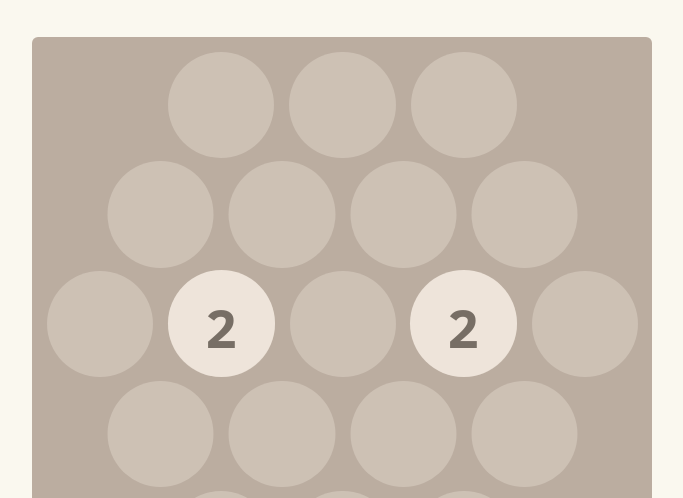
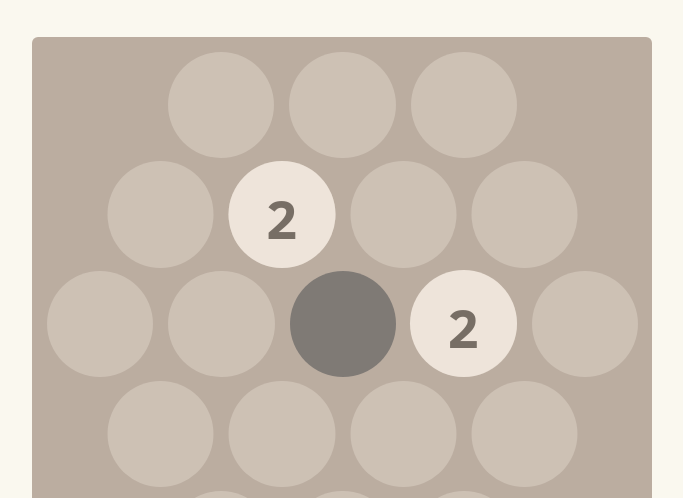
Before and after one commit to Baiqiang/2048-hexagon, a plain HTML site: page index.html in a window 1280 px wide. Shown: the part 289-787 px from the top of the page, without its empty margins (298-981 px from the left). Drawn offline with Linux system fonts and the light colour scheme.

Commit message:
increase difficulty

```diff
--- a/index.html
+++ b/index.html
@@ -48,7 +48,7 @@
         <div class="grid-row grid-row-5">
           <div class="grid-cell"></div>
           <div class="grid-cell"></div>
-          <div class="grid-cell"></div>
+          <div class="grid-cell grid-cell-disabled"></div>
           <div class="grid-cell"></div>
           <div class="grid-cell"></div>
         </div>
--- a/js/game_manager.js
+++ b/js/game_manager.js
@@ -151,7 +151,9 @@ GameManager.prototype.move = function (direction) {
 
   if (moved) {
     this.addRandomTile();
-    this.addRandomTile();
+    if (Math.random() > 0.25) {
+      this.addRandomTile();
+    }
     if (!this.movesAvailable()) {
       this.over = true; // Game over!
     }
--- a/js/grid.js
+++ b/js/grid.js
@@ -80,5 +80,5 @@ Grid.prototype.removeTile = function (tile) {
 
 Grid.prototype.withinBounds = function (position) {
   return position.x >= 0 && position.x < this.size - Math.abs(position.y - 2) &&
-         position.y >= 0 && position.y < this.size;
+         position.y >= 0 && position.y < this.size && (position.x != 2 || position.y != 2);
 };
--- a/style/main.css
+++ b/style/main.css
@@ -251,6 +251,9 @@ hr {
   float: left;
   border-radius: 100%;
   background: rgba(238, 228, 218, 0.35);
+}
+.grid-cell-disabled {
+  background: rgba(17, 27, 37, 0.35);
 }
 .grid-cell:last-child {
   margin-right: 0;
```
